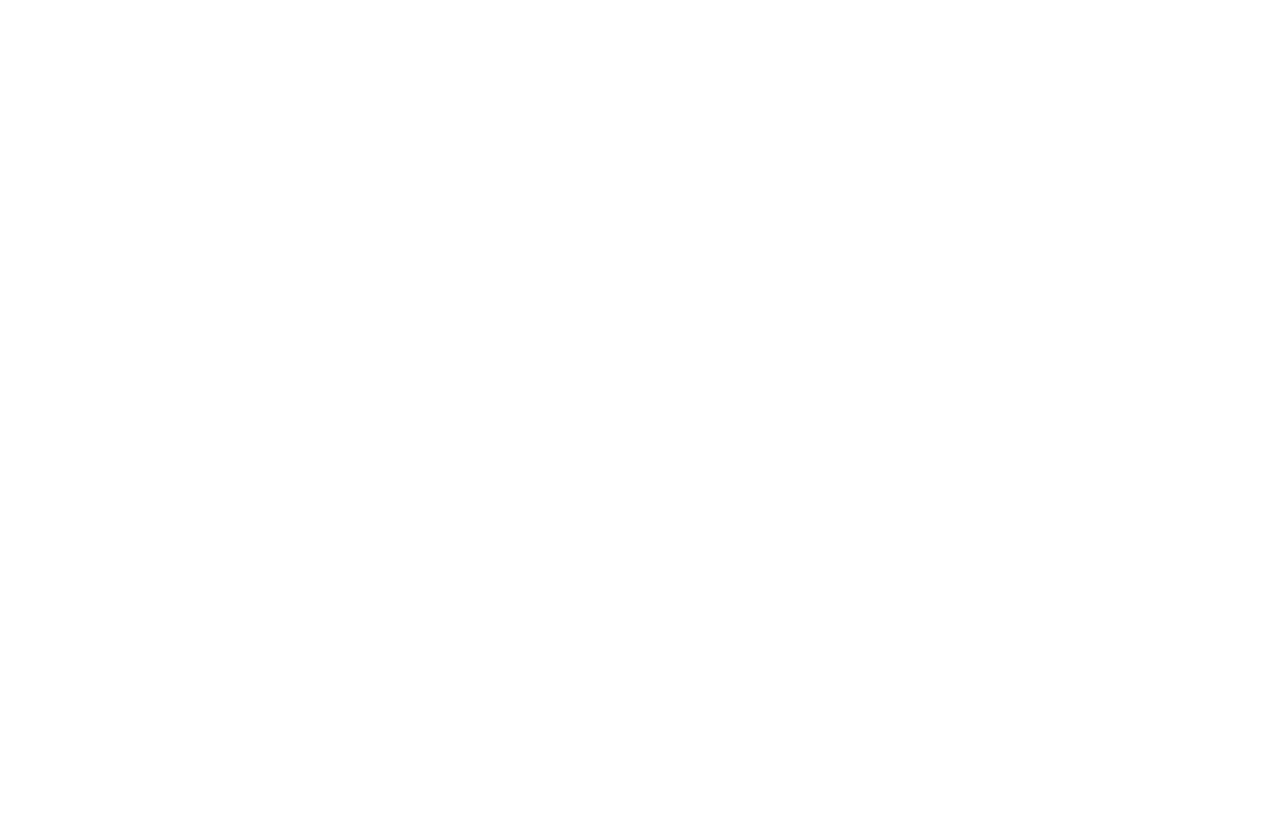
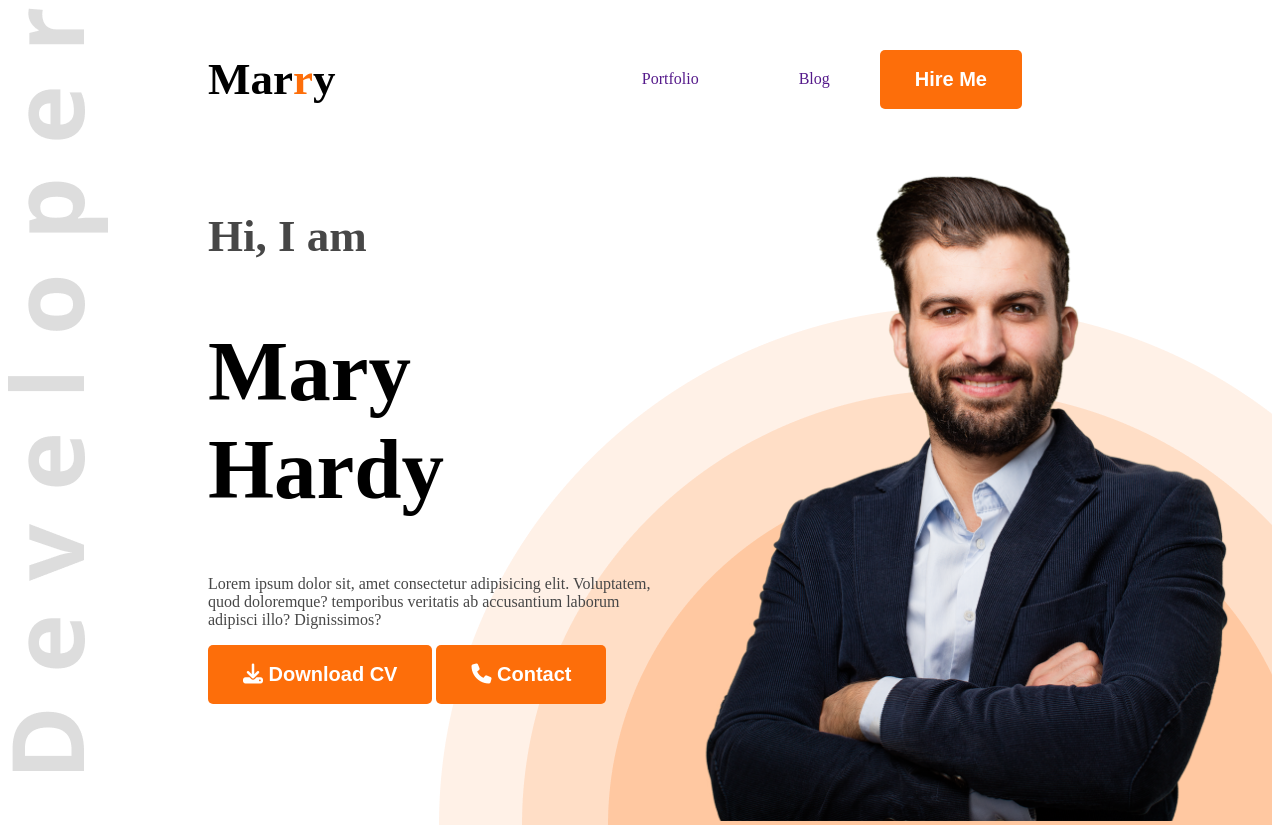
Before and after one commit to neela-47/developer-portfolio, a plain HTML site: page index.html in a window 1280 px wide. Before the commit the page ends 800 px from the top, so only its background shows below. Drawn offline with Linux system fonts and the light colour scheme.

Commit message:
portfolio-header

```diff
--- a/index.html
+++ b/index.html
@@ -4,9 +4,36 @@
     <meta charset="UTF-8">
     <meta name="viewport" content="width=device-width, initial-scale=1.0">
     <title>Portfolio</title>
+    <link rel="preconnect" href="https://fonts.googleapis.com">
+<link rel="preconnect" href="https://fonts.gstatic.com" crossorigin>
+<link href="https://fonts.googleapis.com/css2?family=Open+Sans:ital,wght@0,300..800;1,300..800&display=swap" rel="stylesheet">
     <link rel="stylesheet" href="styles/style.css">
+    <script src="https://kit.fontawesome.com/1fb3628ce7.js" crossorigin="anonymous"></script>
 </head>
-<body>
-
+<body class=".open-sans-normal">
+    <header class="header">
+       <nav>
+        <h3 class="nav-title">Mar<span class="text-primary">r</span>y</h3>
+        <ul>
+            <li><a darK-2 href="">Portfolio</a><li>
+            <li><a darK-2 href="">Blog</a></li>
+            <li><a href=""><button class="btn-primary">Hire Me</button></a></li>
+        </ul>
+       </nav>
+       <div class="banner">
+        <div class="banner-content">
+          <h4 class="greetings darK-2">Hi, I am</h4>
+          <h1 class="banner-title"> Mary Hardy</h1>
+          <p class="banner-description darK-2">Lorem ipsum dolor sit, amet consectetur adipisicing elit. Voluptatem, quod doloremque? temporibus veritatis ab accusantium laborum adipisci illo? Dignissimos?</p>
+          <button class="btn-primary"><i class="fa-solid fa-download"></i> Download CV</button>
+          <button class="btn-primary"><i class="fa-solid fa-phone"></i> Contact</button>
+        </div>
+        <div>
+            <img class="banner-profile-pic" src="images/hardy.png" alt="">
+        </div>
+       </div>
+    </header>
+    <main></main>
+    <footer></footer>
 </body>
 </html>
--- a/styles/style.css
+++ b/styles/style.css
@@ -0,0 +1,73 @@
+
+.open-sans-normal {
+  font-family: "Open Sans", sans-serif;
+  font-optical-sizing: auto;
+  font-weight: <weight>;
+  font-style: normal;
+  font-variation-settings:
+    "wdth" 100;
+}
+.header{
+    background-image: url(../images/developer.png),url(../images/header_bg.png);
+    background-repeat: no-repeat;
+    background-position: top left, bottom right;
+}
+/* shared styled */
+.text-primary{
+    color: #FD6E0A;
+}
+.darK-2{
+    color: #474747;
+}
+.btn-primary{
+    background-color: #FD6E0A;
+    font-size: 20px;
+    font-weight: bold;
+    color: #ffffff;
+    padding: 18px 35px;
+    border-radius: 5px;
+    border: none;
+
+}
+nav{
+    display: flex;
+    align-items: center;
+    justify-content: space-between;
+    margin: 0px 200px;
+
+}
+.nav-title{
+    font-weight: 800px;
+    font-size: 45px;
+}
+nav ul li{
+    list-style: none;
+    margin-right: 50px;
+}
+nav ul li a{
+    text-decoration: none;
+}
+nav ul{
+    display: flex;
+    align-items: center;
+
+}
+.banner{
+    display: flex;
+    justify-content: space-between;
+    margin: 0 35px 0 200px;
+}
+.greetings{
+    font-size: 45px;
+    font-weight: 600px;
+}
+.banner-title{
+    font-weight: bold;
+    font-size: 85px;
+}
+.banner-profile-pic{
+    width: 580px;
+}
+.banner-content{
+    max-width: 580px;
+}
```
